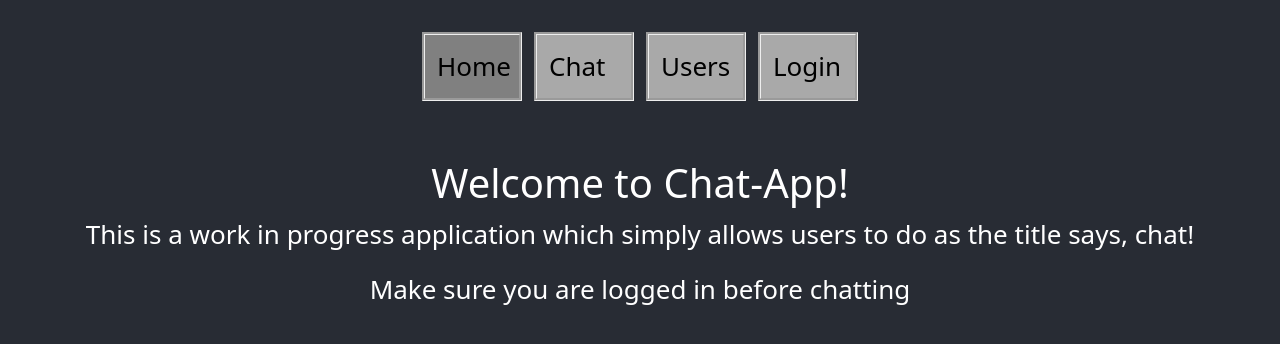
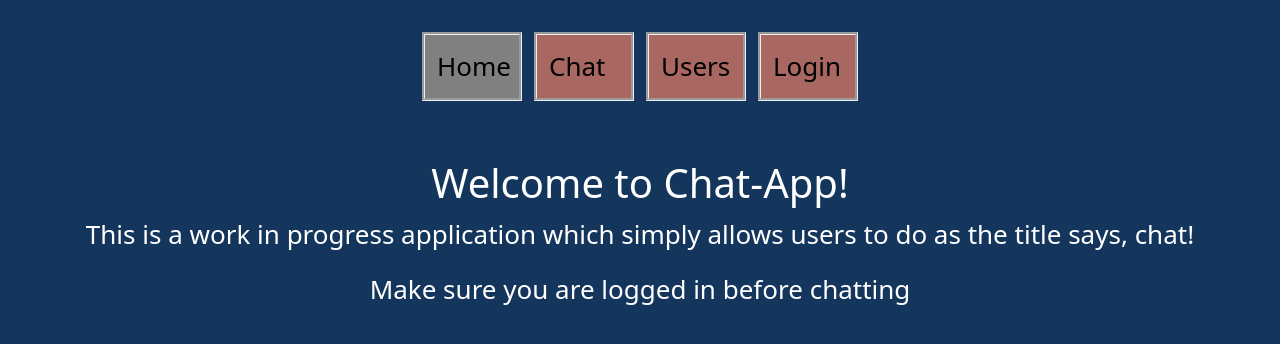
Before and after one commit to fusion407/chat-app-frontend, a React (Create React App) app: page / in a window 1280 px wide. Shown: the top 344 px of the page. Built offline with nearby package versions, Linux system fonts and the light colour scheme.

Commit message:
more styles, changed color scheme

```diff
--- a/src/App.css
+++ b/src/App.css
@@ -1,5 +1,5 @@
 body {
-  background-color: #282c34;
+  background-color: #14365d;
   display: flex;
   text-align: center;
   justify-content: center;
@@ -7,13 +7,13 @@ body {
 }
 
 a {
-  border-style:groove;
+  border-style: groove;
 }
 .App {
   display: flex;
   text-align: center;
   justify-content: center;
-  background-color: #194092;
+  background-color: #2F5C8F;
   /* min-height: max-content; */
   color: rgb(126, 45, 45);
   padding-bottom: 1em;
@@ -22,10 +22,12 @@ a {
   /* background-color: grey; */
   display: flex;
   justify-content: center;
+  /* background-color: #2F5C8F; */
   align-items: center;
   align-self: center;
-  margin-top: 1em;
-  padding: 10px;
+  /* margin-top: 1em; */
+  margin-bottom: 1em;
+  padding: 20px;
 }
 .chatPage {
   display: block;
@@ -35,6 +37,8 @@ a {
   display: block;
   margin-top: 1em;
   border-style: solid;
+  border-color: #2F5C8F;
+  padding-bottom: 1em;
 }
 .avatarImage {
   height: auto;
@@ -54,27 +58,12 @@ a {
 .loginScreen {
   margin-top : 2em;
 }
-/* .newComment {
-  display: flex;
-  justify-content: center;
-  align-items: center;
-  margin-left: 2em;
-  width: 2em;
+.newComment {
+  margin-bottom: 2em;
 
-} */
-/* .App-logo {
-  height: 40vmin;
-  pointer-events: none;
-} */
-
-/* @media (prefers-reduced-motion: no-preference) {
-  .App-logo {
-    animation: App-logo-spin infinite 20s linear;
-  }
-} */
-
+}
 .App-header {
-  background-color: #282c34;
+  background-color: #14365d;
   display: flex;
   flex-direction: column;
   align-items: left;
@@ -83,16 +72,3 @@ a {
   color: white;
   margin-top: 1em;
 }
-
-/* .App-link {
-  color: #61dafb;
-} */
-
-/* @keyframes App-logo-spin {
-  from {
-    transform: rotate(0deg);
-  }
-  to {
-    transform: rotate(360deg);
-  }
-} */
--- a/src/components/Message.js
+++ b/src/components/Message.js
@@ -8,8 +8,8 @@ function Message ({id, name, comment, image, deleteComment}) {
                 <img className="avatarImage" src={image}></img>
             </div>
             <div className="bg-dark">
-                <ListGroup.Item variant="dark">{name ? name : "Anonymous"}:</ListGroup.Item>
-                <ListGroup.Item variant="lightblue">{comment}</ListGroup.Item>
+                <ListGroup.Item variant="primary">{name ? name : "Anonymous"}:</ListGroup.Item>
+                <ListGroup.Item variant="light">{comment}</ListGroup.Item>
             </div>
             <div className="deleteButton">
                 <button onClick={() => deleteComment(id)} >Delete</button>
--- a/src/components/NavBar.js
+++ b/src/components/NavBar.js
@@ -9,7 +9,7 @@ const linkStyles = {
     width: "100px",
     padding: "12px",
     margin: "6px 6px 6px",
-    background: "darkgrey",
+    background: "#A96762",
     textDecoration: "none",
     color: "black",
   };
```
